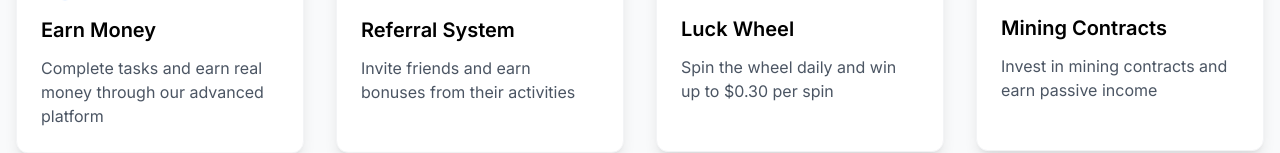
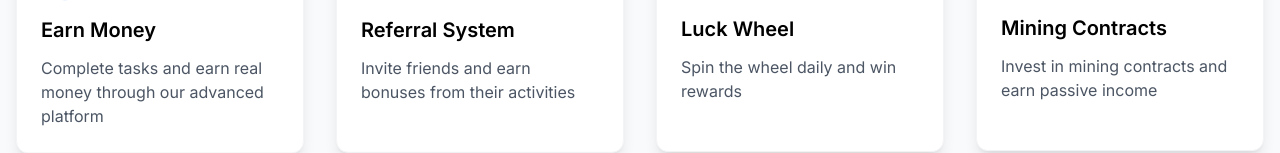
Before and after one commit to mdry02281-bot/90, a React (Vite) app: page / in a window 1280 px wide. Shown: the part 1576-1729 px from the top of the page. Built offline with nearby package versions, Linux system fonts and the light colour scheme.

Commit message:
Remove 'win up to .30' text from Luck Wheel sections

```diff
--- a/src/App.tsx
+++ b/src/App.tsx
@@ -321,7 +321,7 @@ function Home() {
                 🎰
               </div>
               <h3 className="text-xl font-semibold mb-3">Luck Wheel</h3>
-              <p className="text-gray-600">Spin the wheel daily and win up to $0.30 per spin</p>
+              <p className="text-gray-600">Spin the wheel daily and win rewards</p>
             </div>
 
             <div className="stats-card animate-float delay-400">
@@ -1025,7 +1025,7 @@ function Dashboard() {
                 <span className="text-2xl">🎰</span>
               </div>
               <h3 className="text-xl font-semibold mb-3">Luck Wheel</h3>
-              <p className="text-gray-600 mb-4">Spin daily and win up to $0.30</p>
+              <p className="text-gray-600 mb-4">Spin daily and win rewards</p>
               <a href="/luck-wheel" className="btn-success w-full">
                 Spin Now
               </a>
@@ -1156,7 +1156,7 @@ function LuckWheel() {
       <div className="max-w-4xl mx-auto px-4 py-8">
         <div className="text-center mb-8">
           <h1 className="text-4xl font-bold text-white mb-4 animate-pulse">🎰 Luck Wheel</h1>
-          <p className="text-xl text-white opacity-90">Spin daily and win up to $0.30!</p>
+          <p className="text-xl text-white opacity-90">Spin daily and win rewards!</p>
         </div>
 
         <div className="grid grid-cols-1 lg:grid-cols-2 gap-8">
```
